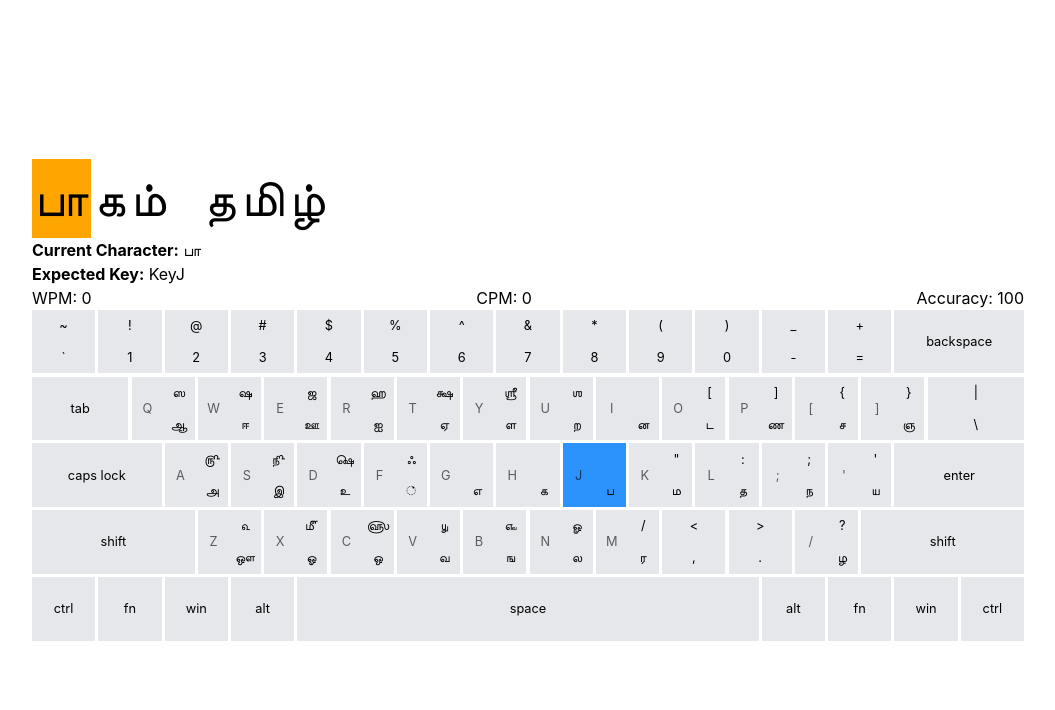
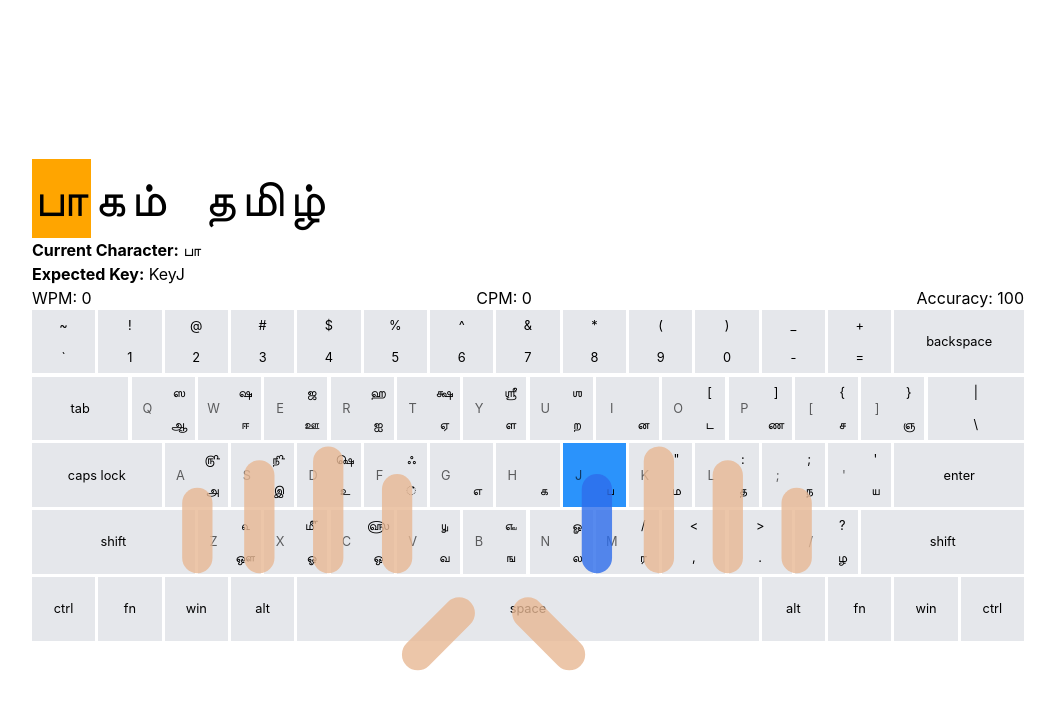
Before and after one commit to jai-atithya/viraloli, a React (Vite) app in the folder client/: page / in a window 1280 px wide. Shown: the top 710 px of the page, without its empty margins (112-1167 px from the left). Built offline with nearby package versions, Linux system fonts and the light colour scheme.

Commit message:
hands uncommented

```diff
--- a/client/src/typeEngine/components/Keyboard.jsx
+++ b/client/src/typeEngine/components/Keyboard.jsx
@@ -334,14 +334,14 @@ export const Keyboard = ({
                 <div className='col-span-2 flex justify-center items-center text-[1vw]' style={{ backgroundColor: getColor("ControlRight") }}>ctrl</div>
 
             </div>
-            {/* <div className='absolute inset-0 grid grid-cols-30 grid-rows-5 pointer-events-none'>
+            <div className='absolute inset-0 grid grid-cols-30 grid-rows-5 pointer-events-none'>
                 <div style={{ gridColumn: '1 / 16', gridRow: '1 / 6' }} className="">
                     <Hand side="L" currentKey={currentUnit < lesson.units.length && lesson.units[currentUnit].keys[currentKey]} />
                 </div>
                 <div style={{ gridColumn: '16 / 31', gridRow: '1 / 6' }} className="">
                     <Hand side="R" currentKey={currentUnit < lesson.units.length && lesson.units[currentUnit].keys[currentKey]} />
                 </div>
-            </div> */}
+            </div>
         </div>
     )
 }
```
